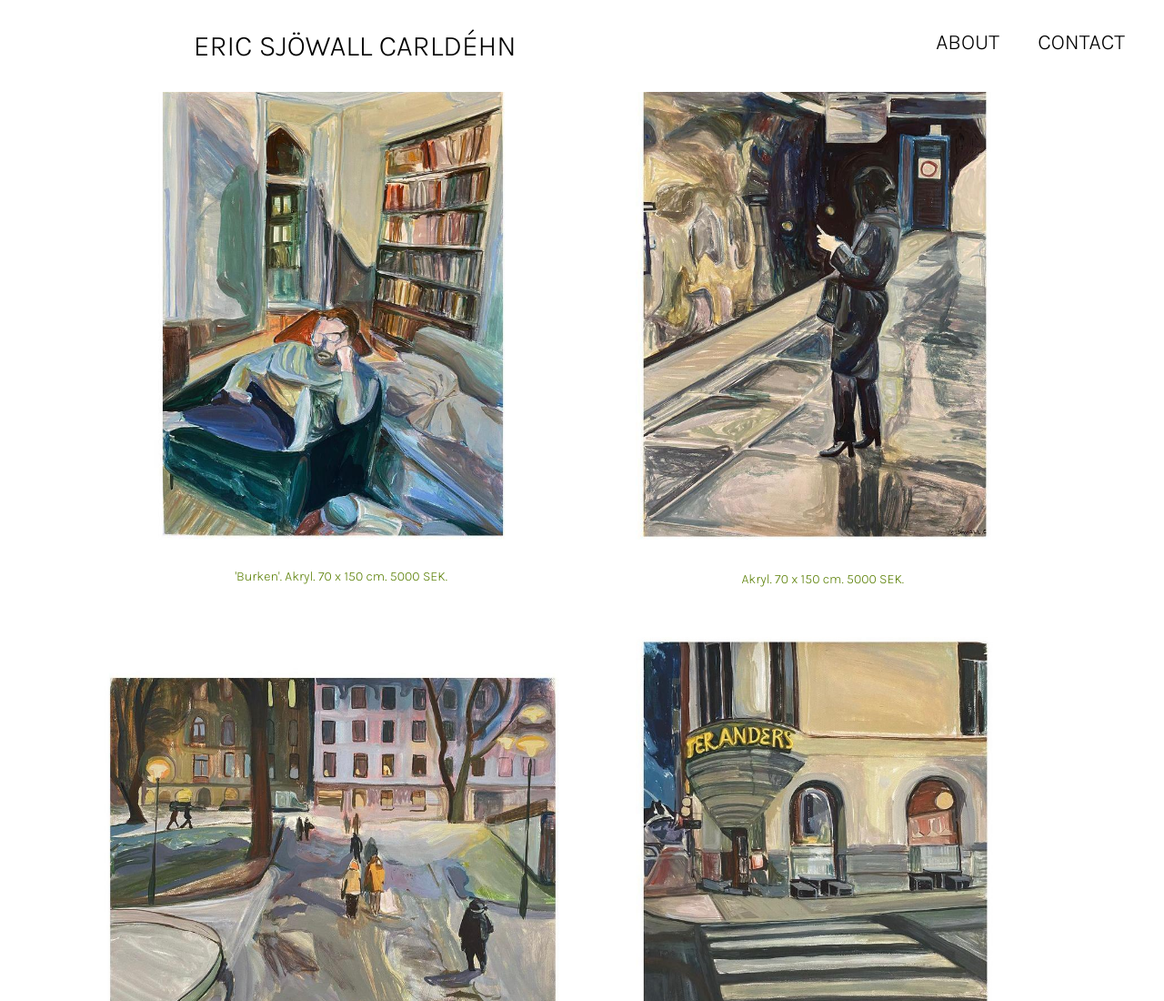
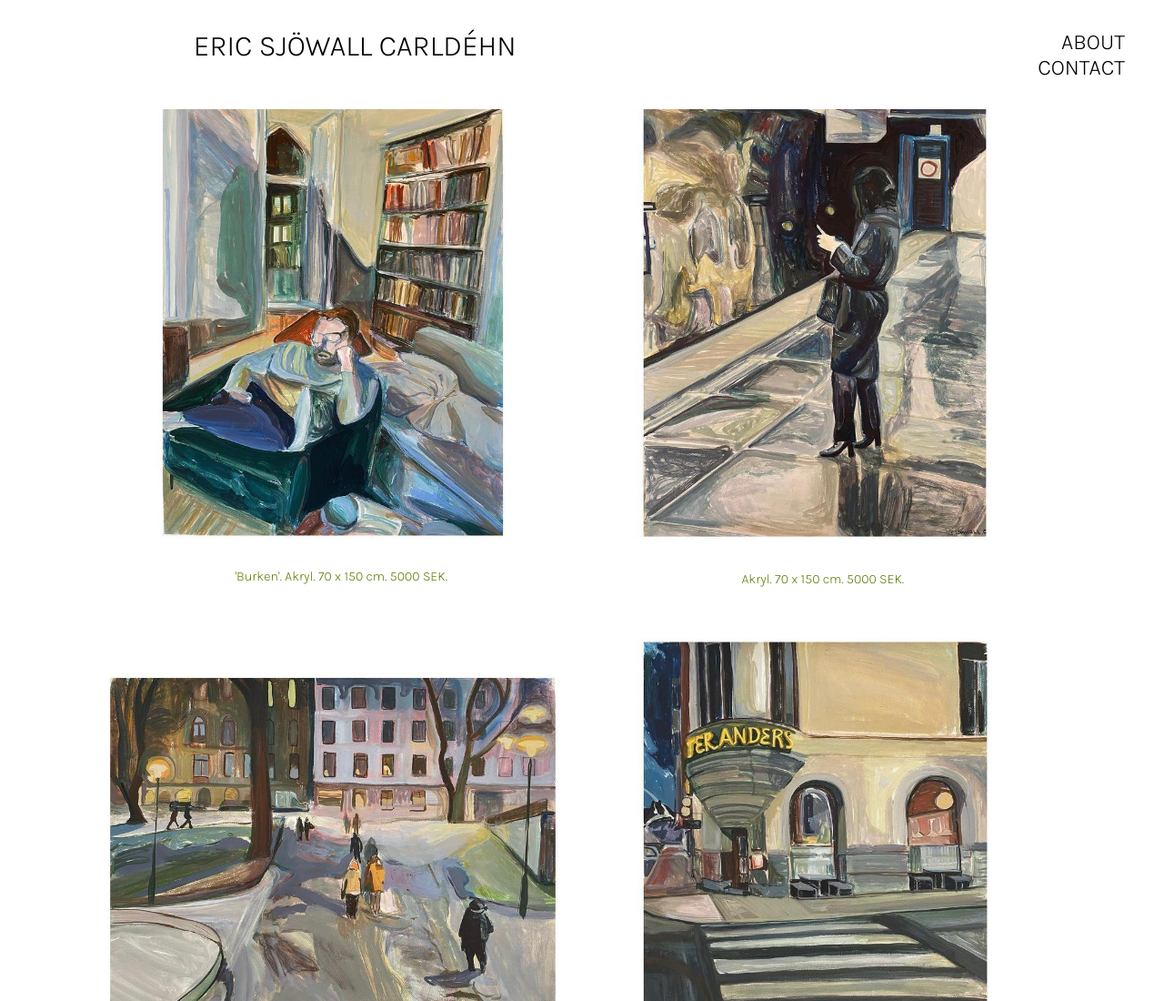
Before and after one commit to BruceLinnet/BruceLinnet, a plain HTML site: page index.html in a window 1280 px wide. Shown: the top 1100 px of the page at 91% size. Drawn offline with Linux system fonts and the light colour scheme.

Commit message:
Update style.css

```diff
--- a/style.css
+++ b/style.css
@@ -32,8 +32,11 @@ nav{
   grid-column-end: 4;
   grid-row-start: 1;
   grid-row-end: 2;
+  display: grid;
+  grid-template-columns: auto;
+  grid-template-rows: auto auto;
   text-align: right;
-  padding: 0vh 6vw 0vh 6vw;
+  padding: 0vh 0vw 0vh 0vw;
 
 
 }
@@ -47,7 +50,7 @@ nav a{
 
   text-decoration: none;
   color: black;
-  margin-left: 3vw;
+
 }
 a:hover {
   font-weight: bold;
```
